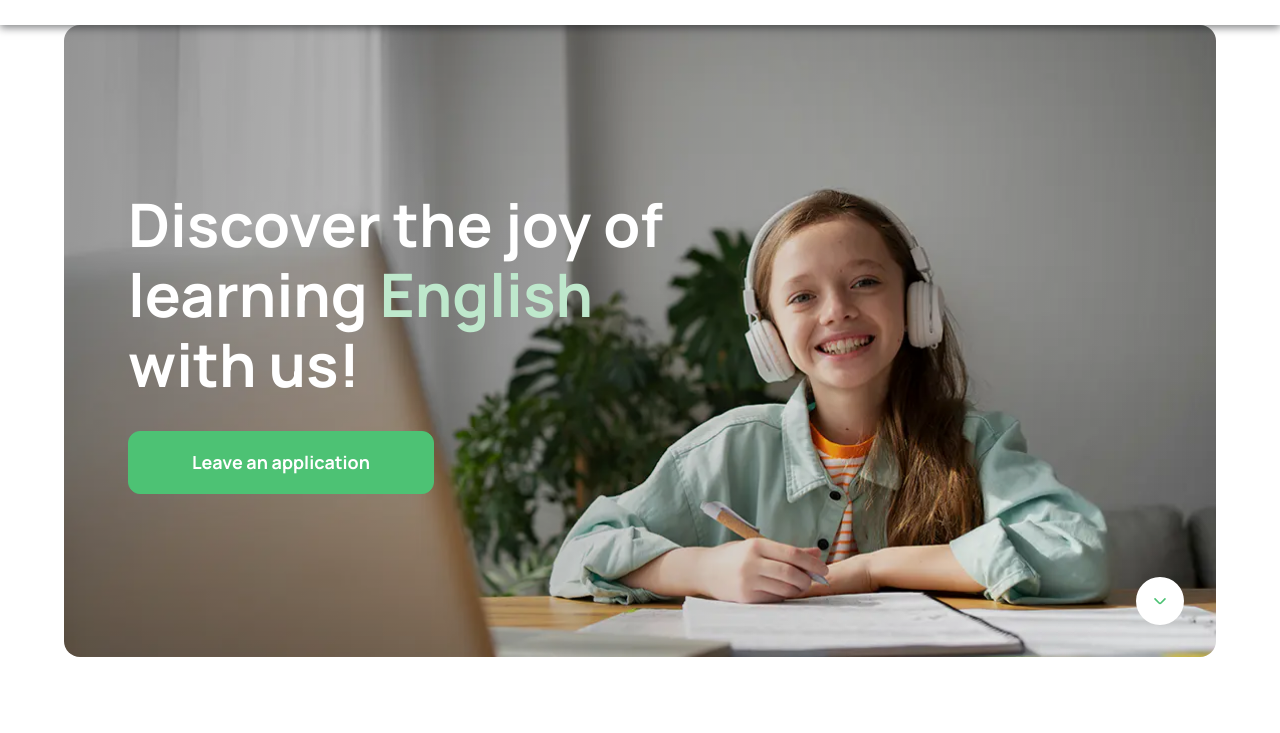
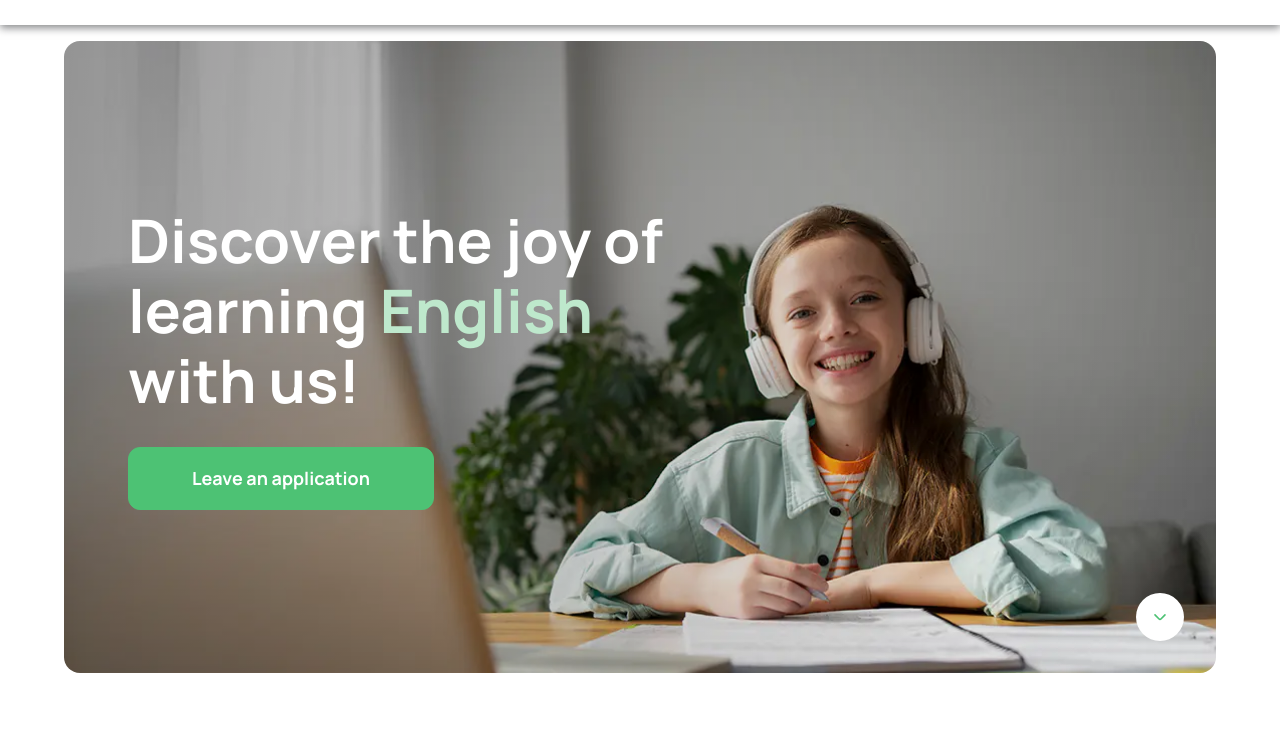
Before and after one commit to olexandrd/goit-markup-team-project, a website built with Vite: page index.html in a window 1280 px wide. Shown: the part 67-800 px from the top of the page. Built offline with nearby package versions, Linux system fonts and the light colour scheme.

Commit message:
add padd top

```diff
--- a/src/css/hero.css
+++ b/src/css/hero.css
@@ -1,5 +1,8 @@
 .hero-section {
   padding-top: 0;
+}
+.hero-container {
+  padding-top: 8px;
 }
 .hero-container .hero-wrapper {
   position: relative;
@@ -142,6 +145,9 @@
   .hero-container .hero-title {
     margin-bottom: 32px;
   }
+  .hero-container {
+    padding-top: 32px;
+  }
 }
 
 @media screen and (min-width: 1280px) {
@@ -191,5 +197,6 @@
   }
   .hero-container {
     max-width: 1216px;
+    padding-top: 16px;
   }
 }
```
